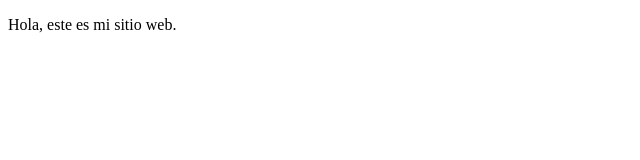
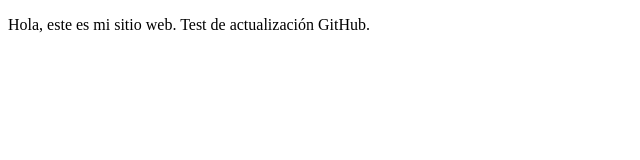
Before and after one commit to SunsetSTS/proyectoCursoPrework, a plain HTML site: page index.html in a window 1280 px wide. Shown: the whole page, without its empty margins (0-640 px from the left). Drawn offline with Linux system fonts and the light colour scheme.

Commit message:
test GitHub update

```diff
--- a/index.html
+++ b/index.html
@@ -8,7 +8,7 @@
 </head>
 <body>
     <p>
-        Hola, este es mi sitio web.
+        Hola, este es mi sitio web. Test de actualización GitHub.
     </p>
 </body>
 </html>
```
